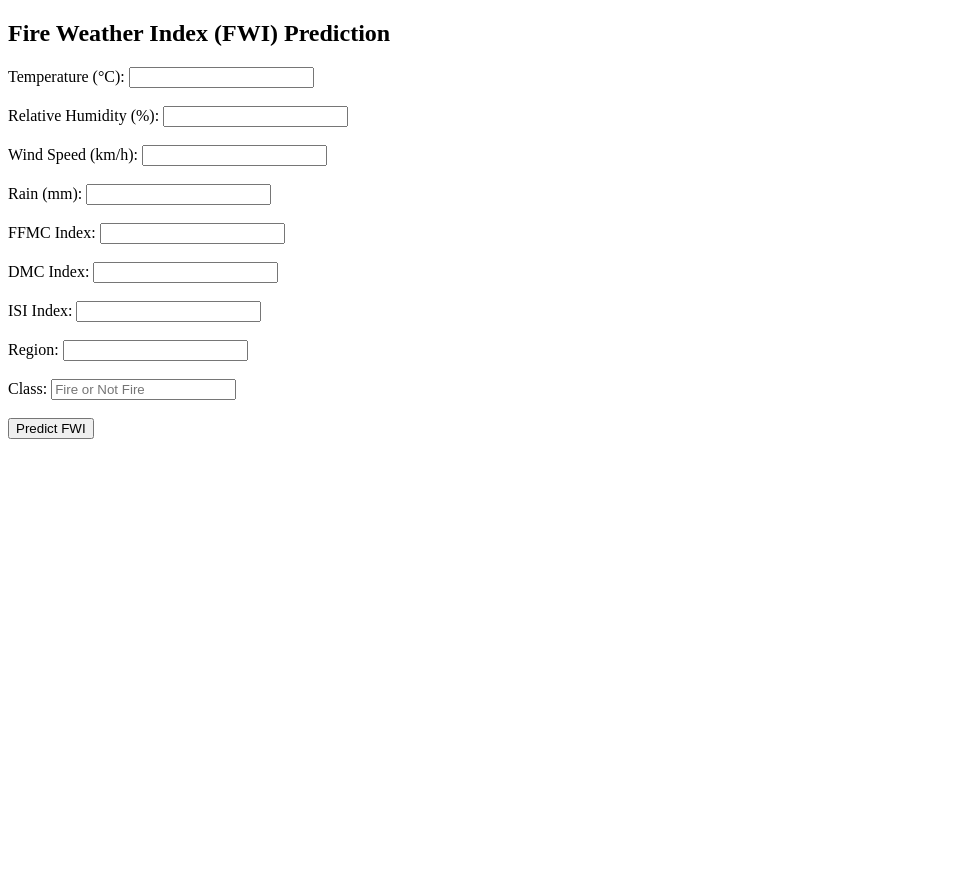
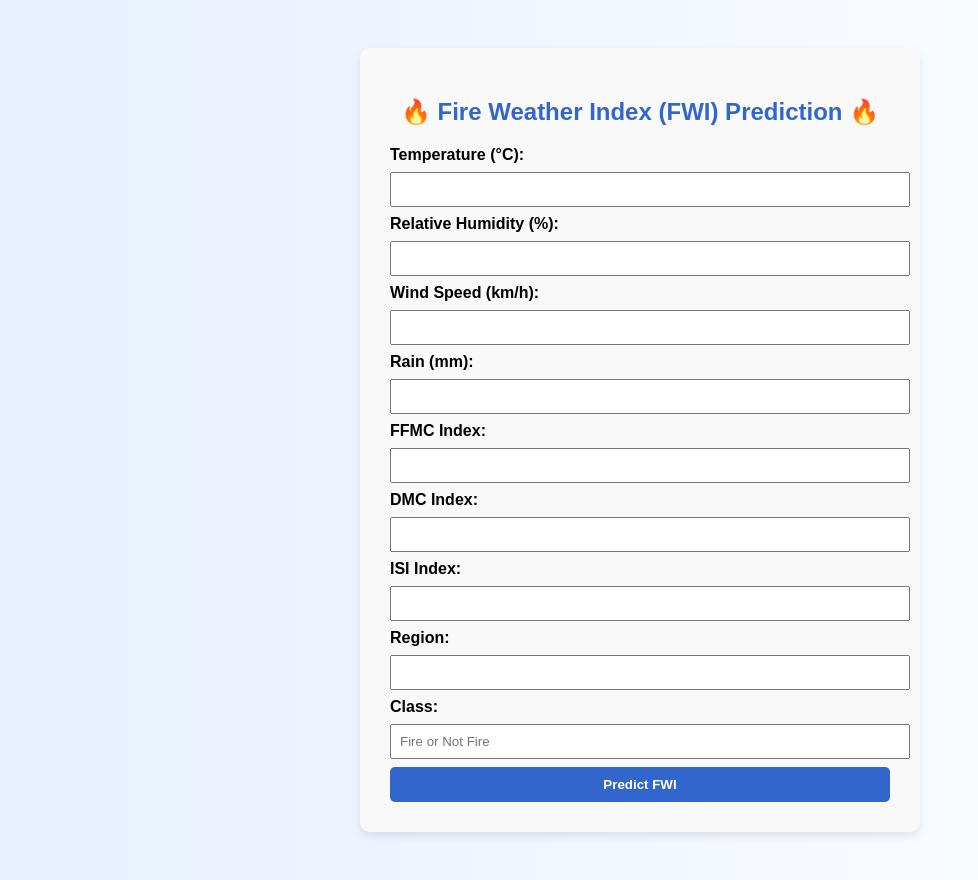
Before and after one commit to Aryan2005-tech/FWI-fire-weather-index-Predictor, a Flask app: page /predictdata in a window 1280 px wide. Shown: the whole page, without its empty margins (0-978 px from the left). Before the commit the page ends 439 px from the top, so only its background shows below. Run offline with Flask 3, Linux system fonts and the light colour scheme; parts of the project's set-up code (start-up, migrations or seed data) failed here and were passed over.

Commit message:
some Modification

```diff
--- a/templates/home.html
+++ b/templates/home.html
@@ -3,41 +3,46 @@
 <head>
     <title>FWI Predictor</title>
 </head>
-<body>
-    <h2>Fire Weather Index (FWI) Prediction</h2>
-    <form method="POST" action="/predictdata">
-        <label for="temp">Temperature (°C):</label>
-        <input type="text" name="temp" required><br><br>
+<body style="font-family: Arial, sans-serif; background: linear-gradient(to right, #e6f0ff, #ffffff); padding: 40px;">
 
-        <label for="rh">Relative Humidity (%):</label>
-        <input type="text" name="rh" required><br><br>
+    <div style="max-width: 500px; margin: auto; background-color: #f9f9f9; padding: 30px; border-radius: 10px; box-shadow: 0 4px 10px rgba(0,0,0,0.1);">
+        <h2 style="text-align: center; color: #3366cc;">🔥 Fire Weather Index (FWI) Prediction 🔥</h2>
 
-        <label for="ws">Wind Speed (km/h):</label>
-        <input type="text" name="ws" required><br><br>
+        <form method="POST" action="/predictdata">
+            <label style="font-weight: bold;" for="temp">Temperature (°C):</label><br>
+            <input style="width: 100%; padding: 8px; margin: 8px 0;" type="text" name="temp" required><br>
 
-        <label for="rain">Rain (mm):</label>
-        <input type="text" name="rain" required><br><br>
+            <label style="font-weight: bold;" for="rh">Relative Humidity (%):</label><br>
+            <input style="width: 100%; padding: 8px; margin: 8px 0;" type="text" name="rh" required><br>
 
-        <label for="ffmc">FFMC Index:</label>
-        <input type="text" name="ffmc" required><br><br>
+            <label style="font-weight: bold;" for="ws">Wind Speed (km/h):</label><br>
+            <input style="width: 100%; padding: 8px; margin: 8px 0;" type="text" name="ws" required><br>
 
-        <label for="dmc">DMC Index:</label>
-        <input type="text" name="dmc" required><br><br>
+            <label style="font-weight: bold;" for="rain">Rain (mm):</label><br>
+            <input style="width: 100%; padding: 8px; margin: 8px 0;" type="text" name="rain" required><br>
 
-        <label for="isi">ISI Index:</label>
-        <input type="text" name="isi" required><br><br>
+            <label style="font-weight: bold;" for="ffmc">FFMC Index:</label><br>
+            <input style="width: 100%; padding: 8px; margin: 8px 0;" type="text" name="ffmc" required><br>
 
-        <label for="region">Region:</label>
-        <input type="text" name="region" required><br><br>
+            <label style="font-weight: bold;" for="dmc">DMC Index:</label><br>
+            <input style="width: 100%; padding: 8px; margin: 8px 0;" type="text" name="dmc" required><br>
 
-        <label for="classes">Class:</label>
-        <input type="text" name="classes" placeholder="Fire or Not Fire" required><br><br>
+            <label style="font-weight: bold;" for="isi">ISI Index:</label><br>
+            <input style="width: 100%; padding: 8px; margin: 8px 0;" type="text" name="isi" required><br>
 
-        <input type="submit" value="Predict FWI">
-    </form>
+            <label style="font-weight: bold;" for="region">Region:</label><br>
+            <input style="width: 100%; padding: 8px; margin: 8px 0;" type="text" name="region" required><br>
 
-    {% if prediction_text %}
-        <h3>{{ prediction_text }}</h3>
-    {% endif %}
+            <label style="font-weight: bold;" for="classes">Class:</label><br>
+            <input style="width: 100%; padding: 8px; margin: 8px 0;" type="text" name="classes" placeholder="Fire or Not Fire" required><br>
+
+            <input type="submit" value="Predict FWI" style="width: 100%; padding: 10px; background-color: #3366cc; color: white; font-weight: bold; border: none; border-radius: 5px; cursor: pointer;">
+        </form>
+
+        {% if prediction_text %}
+            <h3 style="text-align: center; color: #009933; margin-top: 20px;">{{ prediction_text }}</h3>
+        {% endif %}
+    </div>
+
 </body>
 </html>
--- a/templates/index.html
+++ b/templates/index.html
@@ -1 +1 @@
-<h1>FIRE WEATHER INDEX PREDICTOR</h1>
+<h1>FIRE WEATHER INDEX PREDICTOR FOR Bejaia Region Dataset 0 AND Sidi-Bel Abbes Region Dataset 1</h1>
```
